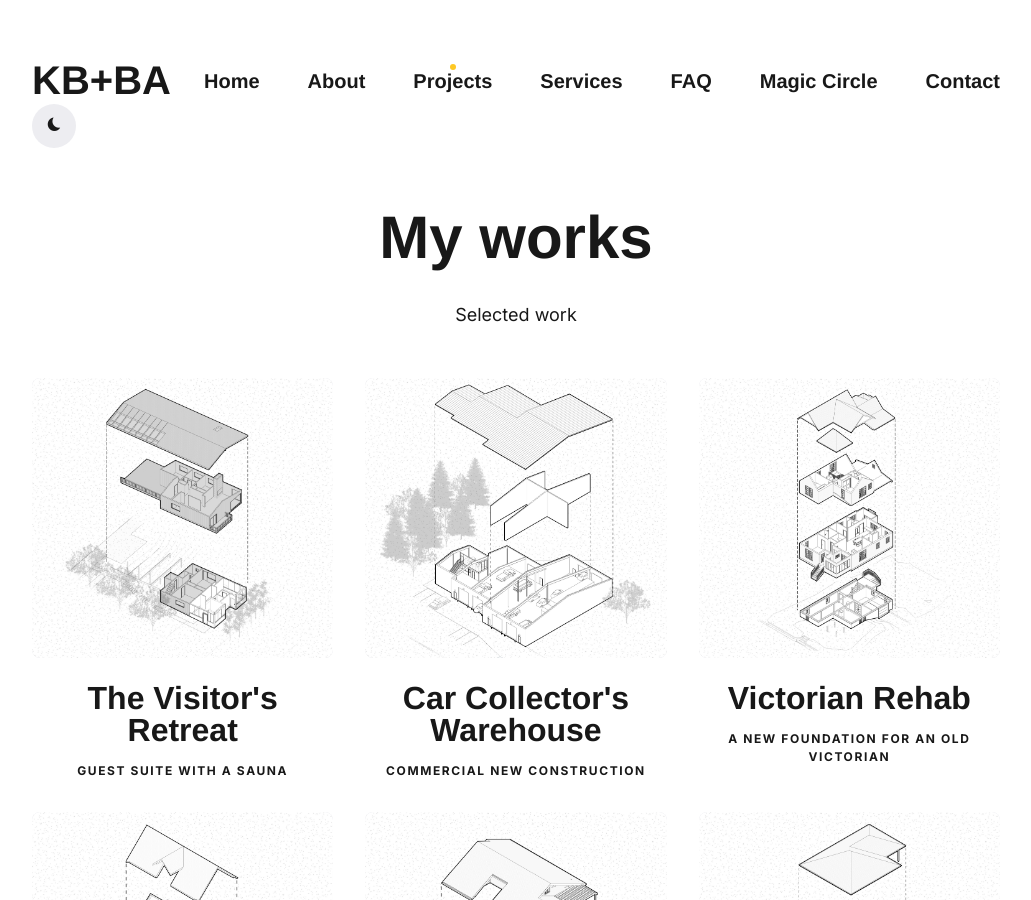
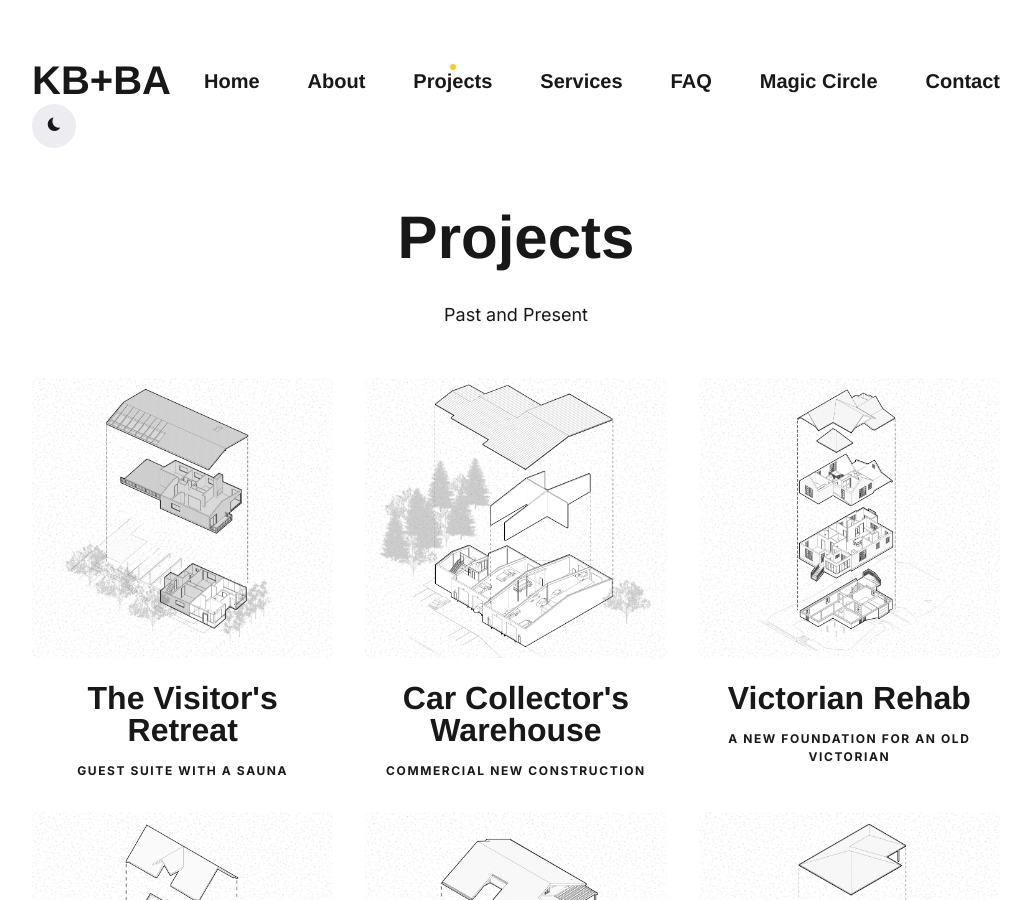
Before and after one commit to balbano/kb-ba.com, a Jekyll site: the page built from projects/index.html, in a window 1280 px wide and 900 px high. Shown: the whole window, without its empty margins (124-1155 px from the left). Built offline with Jekyll 4.4.1, drawn with Linux system fonts in a browser that asks for light colours; nearby versions of some CDN libraries; some web fonts are replaced.

```diff
--- a/_data/settings.yml
+++ b/_data/settings.yml
@@ -51,7 +51,7 @@ hero:
 #-------------------------------
 # Newsletter
 mailchimp: enable # To enable the mailchimp form, use the value 'enable'. To disable the form, leave the field blank.
-mailchimp__identifier: https://kb-ba.us11.list-manage.com/subscribe/post?u=4e8c6edc507bd4e5efc7083e5&amp;id=092bbe0848&amp;f_id=000fa3e0f0 # Add your MailChimp form identifier. For example - frnla.us6.list-manage.com/subscribe/post?u=6314d69a3f315af7ce3fb00a0&amp;id=3038727cc3
+mailchimp__identifier: kb-ba.us11.list-manage.com/subscribe/post?u=4e8c6edc507bd4e5efc7083e5&amp;id=092bbe0848&amp # Add your MailChimp form identifier. For example - frnla.us6.list-manage.com/subscribe/post?u=6314d69a3f315af7ce3fb00a0&amp;id=3038727cc3
 mailchimp__input__text: Your email address...
 mailchimp__button__text: Get updates
 
--- a/projects/index.html
+++ b/projects/index.html
@@ -1,7 +1,7 @@
 ---
 layout: default
-title: My works
-description:
+title: Projects
+description: Past and Present
 ---
 <div class="container">
   <div class="page-head">
```
